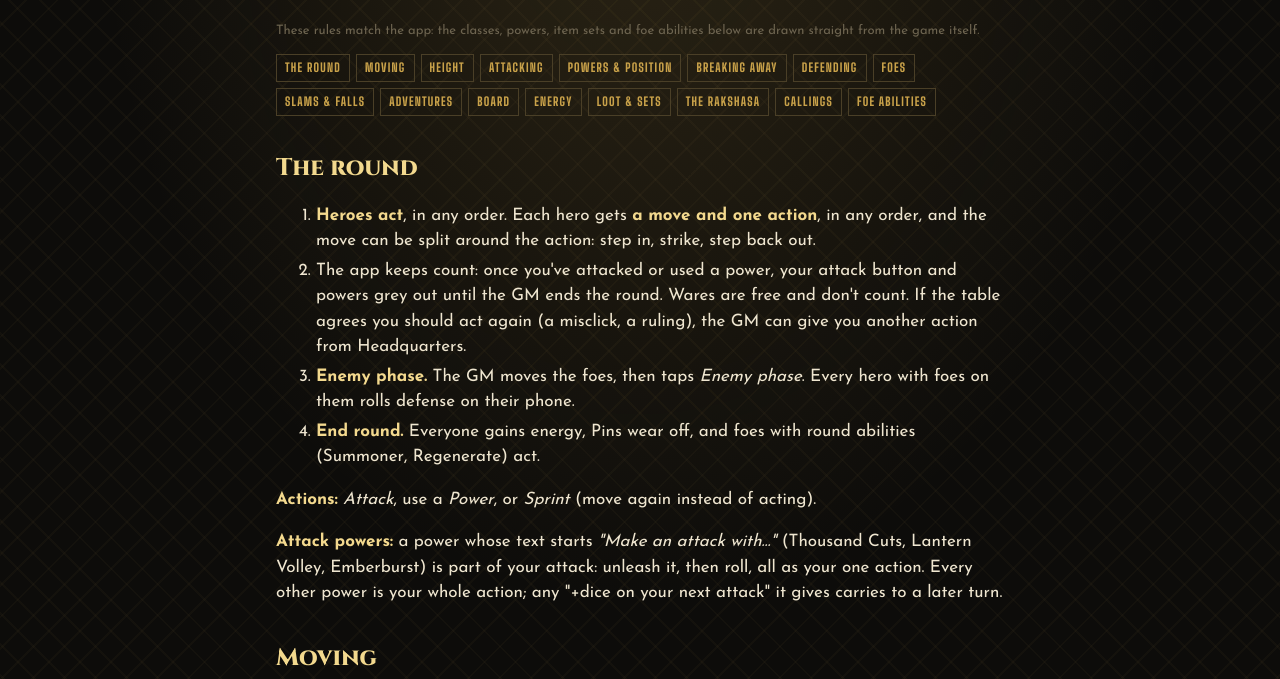
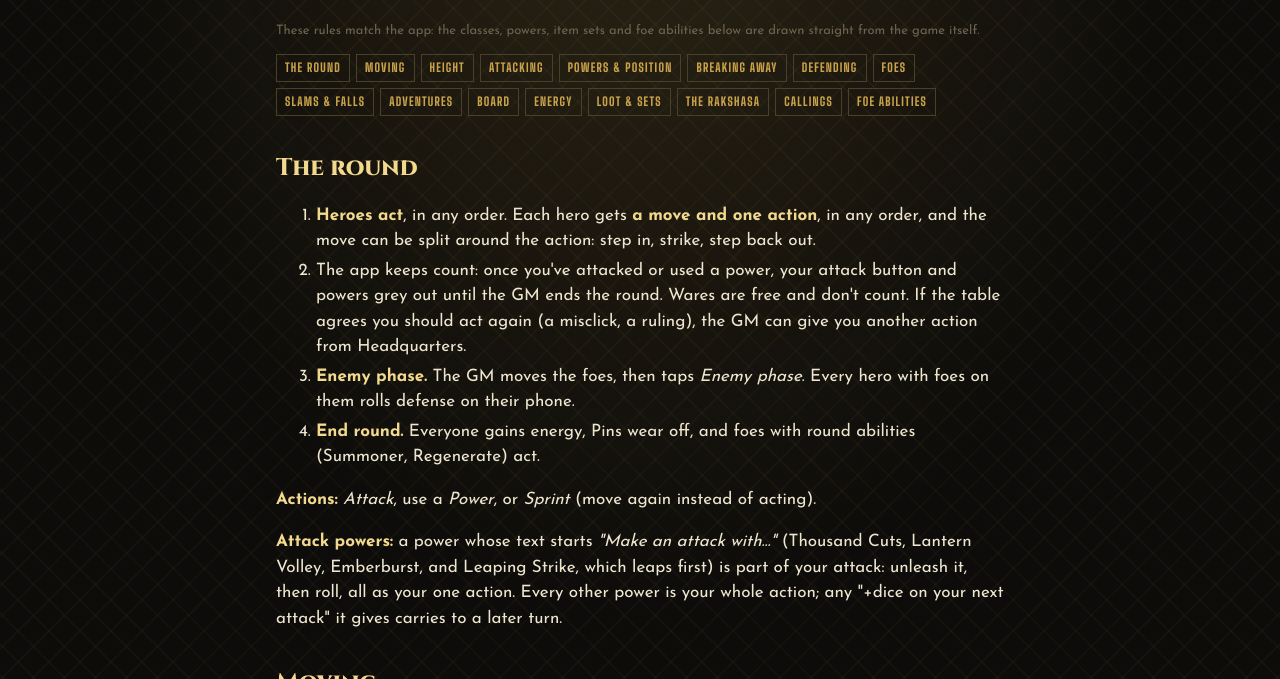
Before and after one commit to noahschmuckler/TTARPG, a website: page public/rules.html in a window 1280 px wide. Shown: the part 61-740 px from the top of the page. Drawn offline with Linux system fonts and the light colour scheme.

Commit message:
Leaping Strike: leap and attack as one action (+2 dice on that roll)
Co-Authored-By: Claude Opus 5.5 <noreply@anthropic.com>
Claude-Session: https://claude.ai/code/session_01UDBb6sbACovaTQynxY9B7Y

```diff
--- a/public/engine.js
+++ b/public/engine.js
@@ -29,7 +29,7 @@ export const CLASSES = {
     name: 'Ironclad', role: 'Shieldwall warrior', glyph: '⛨',
     base: { maxHp: 1800, armor: 30, dice: 3, damage: 420, energyPerKill: 8, energyPerRound: 10, maxEnergy: 100, critMult: 2, cleave: 0, move: 5, reach: 0 },
     abilities: [
-      { key: 'leap', name: 'Leaping Strike', cost: 30, tags: ['move'], text: 'Leap up to 4″, even 3″ up onto a platform, ignoring free blows. +2 dice on your next attack.', effects: [{ kind: 'buff', bonusDice: 2 }] },
+      { key: 'leap', name: 'Leaping Strike', cost: 30, tags: ['move'], strike: true, text: 'Leap up to 4″, even 3″ up onto a platform, ignoring free blows, and strike as you land: make an attack with +2 dice, all as one action.', effects: [{ kind: 'buff', bonusDice: 2 }] },
       { key: 'quake', name: 'Earthsplitter', cost: 55, tags: ['push', 'area'], text: 'Slam the ground: every foe within 2″ of you takes a hit and is pushed 3″ straight away from you. Push them on the table, then tap every foe it hit.', target: { foes: 'within 2″ of you' }, effects: [{ kind: 'areaHit', hits: 1 }, { kind: 'push', inches: 3 }] },
       { key: 'bulwark', name: 'Iron Bulwark', cost: 40, tags: ['taunt'], text: 'Gain a 600 ward and roar: every foe within 3″ must come to you. Move them next to you, then tap them; they now fight you.', target: { foes: 'within 3″ of you', optional: true }, effects: [{ kind: 'ward', amount: 600, who: 'self' }, { kind: 'taunt' }] },
     ],
@@ -210,6 +210,7 @@ function mergeEffects(base, add) {
 const ACTION_TAGS = new Set(['move', 'teleport', 'stealth', 'pin', 'push', 'pull', 'area', 'zone', 'height', 'ally']);
 const ACTION_KINDS = new Set(['areaHit', 'push', 'pull', 'pin', 'swap', 'allyWard', 'smite', 'taunt', 'hide', 'move']);
 export function isAttackPower(a) {
+  if (a.strike) return true;   // move-and-strike powers: move, then attack, as one action
   const effects = a.effects || [a.effect];
   return effects.some(e => e?.kind === 'buff') && !effects.some(e => ACTION_KINDS.has(e?.kind)) && !(a.tags || []).some(t => ACTION_TAGS.has(t));
 }
--- a/public/rules.html
+++ b/public/rules.html
@@ -52,7 +52,7 @@
     <li><b>End round.</b> Everyone gains energy, Pins wear off, and foes with round abilities (Summoner, Regenerate) act.</li>
   </ol>
   <p><b>Actions:</b> <i>Attack</i>, use a <i>Power</i>, or <i>Sprint</i> (move again instead of acting).</p>
-  <p><b>Attack powers:</b> a power whose text starts <i>"Make an attack with…"</i> (Thousand Cuts, Lantern Volley, Emberburst) is part of your attack: unleash it, then roll, all as your one action. Every other power is your whole action; any "+dice on your next attack" it gives carries to a later turn.</p>
+  <p><b>Attack powers:</b> a power whose text starts <i>"Make an attack with…"</i> (Thousand Cuts, Lantern Volley, Emberburst, and Leaping Strike, which leaps first) is part of your attack: unleash it, then roll, all as your one action. Every other power is your whole action; any "+dice on your next attack" it gives carries to a later turn.</p>
 
   <h2 id="move">Moving</h2>
   <ul>
```
Also changed, not shown: test/engine.test.js (+12 -1 lines), README.md.
